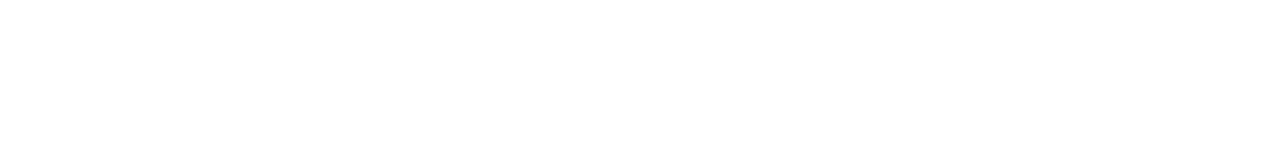
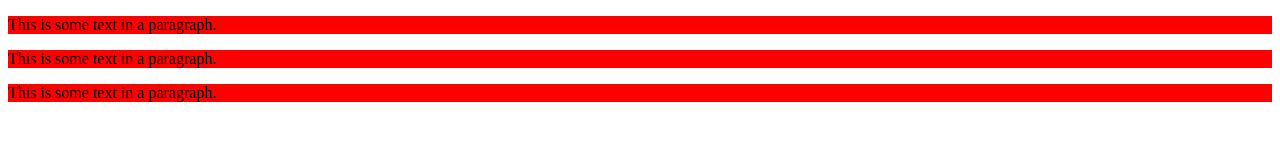
Before and after one commit to suresh-gundapu/HTML-CSS-Snippets, a plain HTML site: page CSS/notImportant.html in a window 1280 px wide. Drawn offline with Linux system fonts and the light colour scheme.

Commit message:
CSS New Things

```diff
--- a/CSS/notImportant.html
+++ b/CSS/notImportant.html
@@ -0,0 +1,37 @@
+<!DOCTYPE html>
+<html lang="en">
+  <head>
+    <meta charset="UTF-8" />
+    <meta name="viewport" content="width=device-width, initial-scale=1.0" />
+    <title>!important</title>
+    <style>
+      /*
+    !important:
+    ==========
+
+    The !important rule in CSS is used to add more importance to a property/value than normal.
+
+In fact, if you use the !important rule, it will override ALL previous styling rules for that specific property on that element!
+
+    */
+      #myid {
+        background-color: blue;
+      }
+
+      .myclass {
+        background-color: gray;
+      }
+
+      p {
+        background-color: red !important;
+      }
+    </style>
+  </head>
+  <body>
+    <p>This is some text in a paragraph.</p>
+
+    <p class="myclass">This is some text in a paragraph.</p>
+
+    <p id="myid">This is some text in a paragraph.</p>
+  </body>
+</html>
```
Also changed, not shown: CSS/CSS_basic_ex.html (+14 -0 lines), CSS/CSS_basic_units.html (+14 -3 lines), CSS/CSS_box_sizing.html (+2 -0 lines), CSS/CSS_variables_font_sementic.html (+2 -2 lines).
